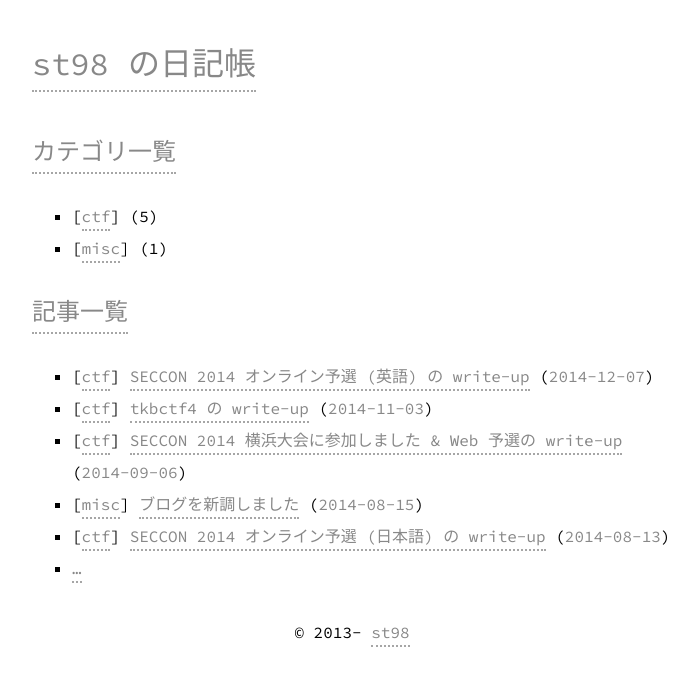
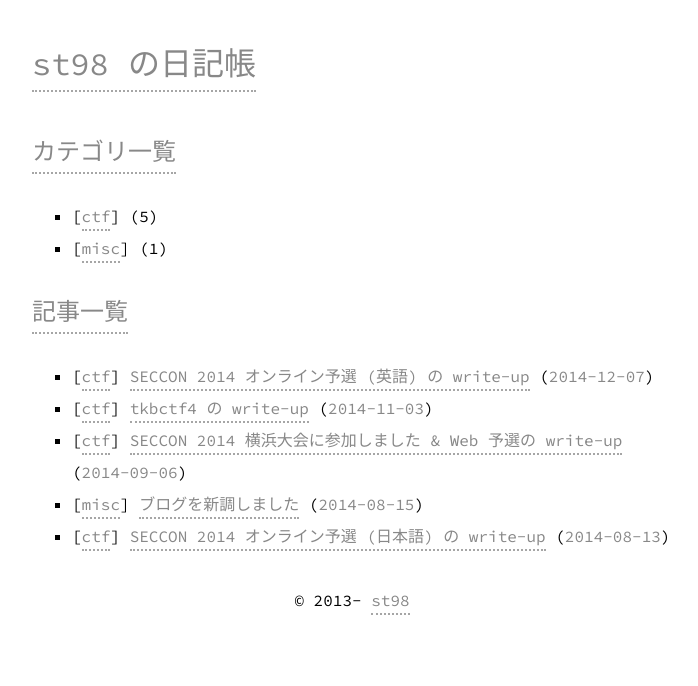
Before and after one commit to st98/diary, a Jekyll site: the page built from index.html, in a window 1280 px wide. Shown: the top 686 px of the page, without its empty margins (288-986 px from the left). Built offline with Jekyll 4.4.1, drawn with Linux system fonts in a browser that asks for light colours; Markdown is read by kramdown in place of the engine named in the settings.

Commit message:
Revert "5 件以上記事があるときに記事一覧へのリンクを表示するように変更"
This reverts commit a13329eed9d5617a1d9b5c5282aac6f310a427e9.

```diff
--- a/index.html
+++ b/index.html
@@ -14,5 +14,4 @@
 {% for page in site.posts limit:5 %}
 <li>{% for category in page.categories %}[<a href="{{ site.baseurl }}/category.html#{{ category }}" title="{{ category }}">{{ category }}</a>]{% endfor %} <a href="{{ site.baseurl }}{{ page.url }}">{{ page.title }}</a> (<time>{{ page.date | date: '%Y-%m-%d' }}</time>)</li>
 {% endfor %}
-{% if site.posts | size > 5 %}<li><a href="{{ site.baseurl }}/archive.html">…</a></li>{% endif %}
 </ul>
```
